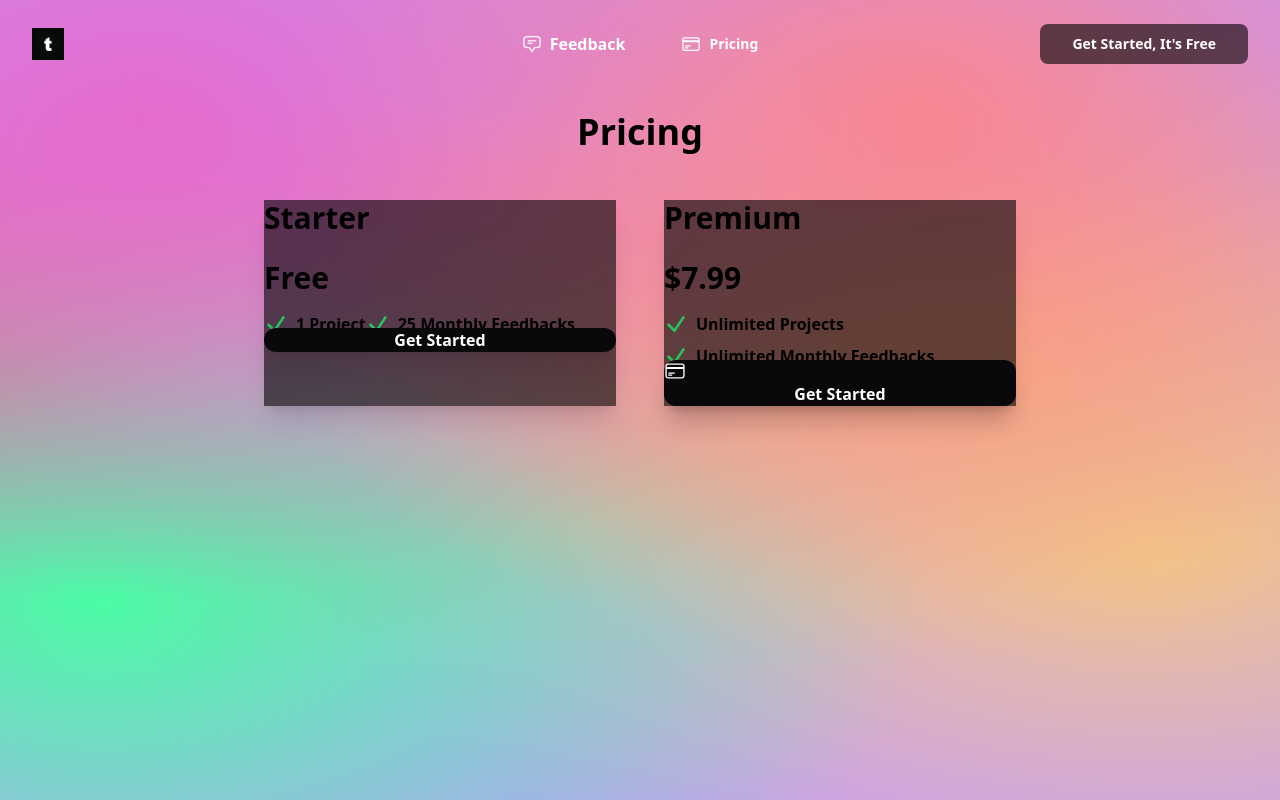
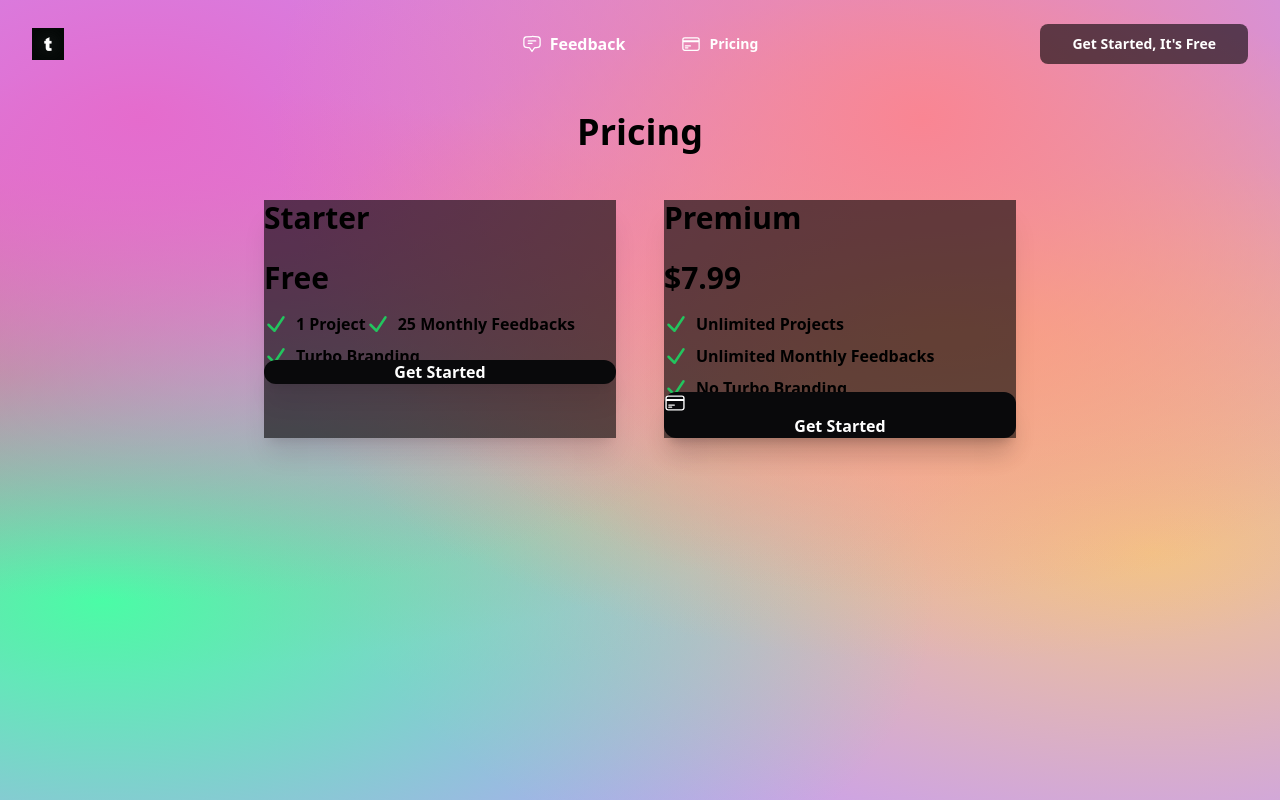
Before and after one commit to ramezj/astralics, a Next.js app in the folder client/: page /pricing in a window 1280 px wide. Built offline with nearby package versions, Linux system fonts and the light colour scheme; no server answers.

Commit message:
widget branding

```diff
--- a/client/components/widget/index.js
+++ b/client/components/widget/index.js
@@ -1,4 +1,5 @@
 import React, { useState, useEffect } from 'react';
+import Link from 'next/link';
 
 export default function Widget(props) {
     const [ loading, setLoading ] = useState(false);
@@ -53,6 +54,7 @@ export default function Widget(props) {
                 }
             </button>
     </form>
+    <p className='text-sm mt-4 -mb-4' >powered by <Link href='https://blitz-feedback.vercel.app' className='font-medium'>turbo feedback</Link></p>
   </div>
 </div>
         </>
--- a/client/pages/pricing/index.js
+++ b/client/pages/pricing/index.js
@@ -27,6 +27,7 @@ export default function Pricing(props) {
                 <PricingCard price='Free' title='Starter' button='Get Started' background={'bg-black bg-opacity-60'} shadow={'shadow-lg'}>
                 <Info><Svg /> 1 Project</Info>
                 <Info><Svg /> 25 Monthly Feedbacks</Info>
+                <Info><Svg /> Turbo Branding</Info>
                 <br />
                 {
                 session
@@ -37,6 +38,7 @@ export default function Pricing(props) {
                 <PricingCard price='$7.99' title='Premium' button='Get Started' background={'bg-black bg-opacity-60'} shadow={'shadow-lg'}>
                 <Info><Svg /> Unlimited Projects</Info>
                 <Info><Svg /> Unlimited Monthly Feedbacks</Info>
+                <Info><Svg /> No Turbo Branding</Info>
                 <br />
                 {
                 session
```
